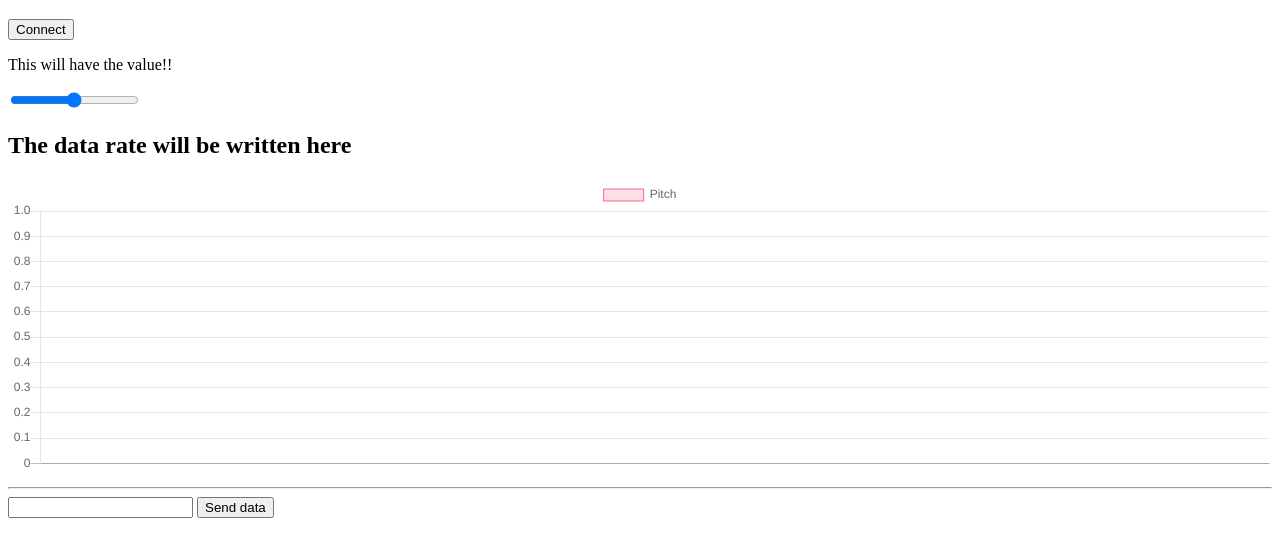
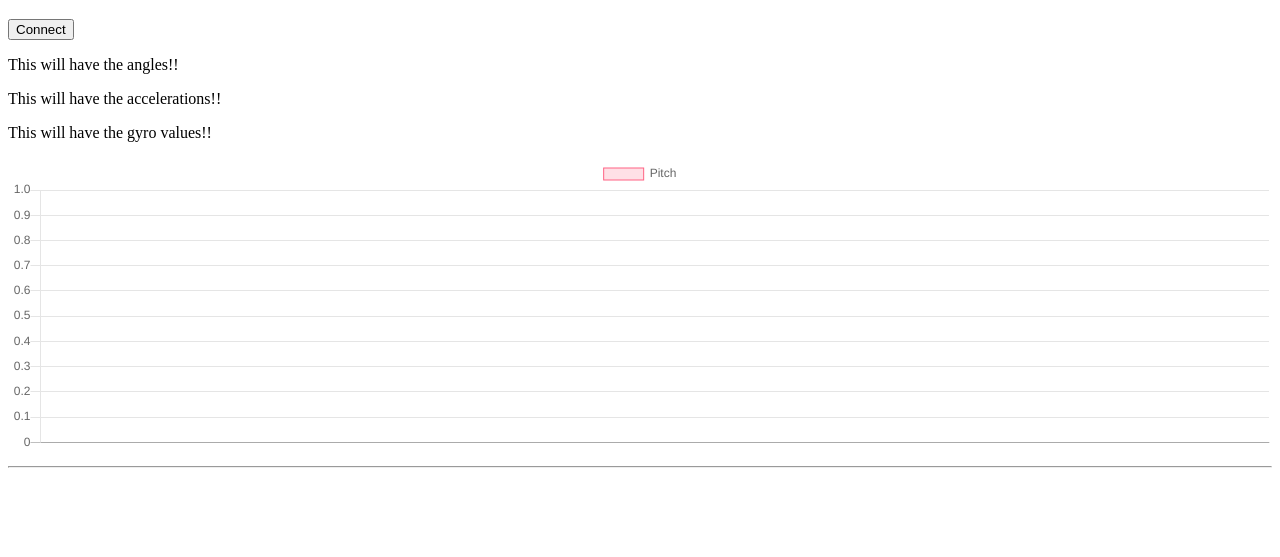
Before and after one commit to James-Rhodes/James-Rhodes.github.io, a plain HTML site: page index.html in a window 1280 px wide. Shown: the part 61-618 px from the top of the page. Drawn offline with nearby package versions, Linux system fonts and the light colour scheme.

Commit message:
Update index.html
Update that will enable the reading of the mpu6050 and display the data.

```diff
--- a/index.html
+++ b/index.html
@@ -11,16 +11,14 @@
 <body onload="javascript:init()">
     <h1>I am trying to transmit data through BLE!!</h1>
     <button id="connect">Connect</button>
-    <p id="disp">This will have the value!!</p>
-    <input type="range" min="10" max="2000" value="1000" id="dataRateSlider" />
-    <h2 id="dataRate">The data rate will be written here</h2>
+    <p id="angles">This will have the angles!!</p>
+    <p id="acc">This will have the accelerations!!</p>
+    <p id="gyro">This will have the gyro values!!</p>
     <div style="text-align:center; display:flex;
     flex-direction:row; justify-content: center; align-items: center;">
         <canvas id="Chart" style="width:50%; height:auto;"></canvas>
     </div>
     <hr>
-    <input type="text" id="input">
-    <button id="send">Send data</button>
     <script src="https://cdn.jsdelivr.net/npm/chart.js@2.9.4/dist/Chart.min.js"></script>
     <script src="BLE.js"></script>
 </body>
```
